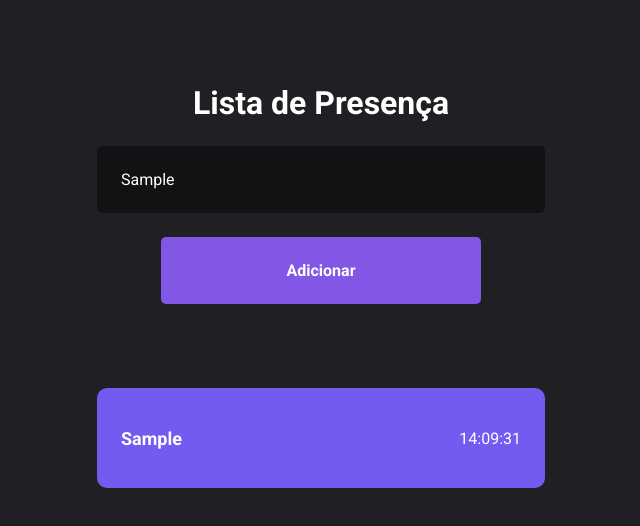
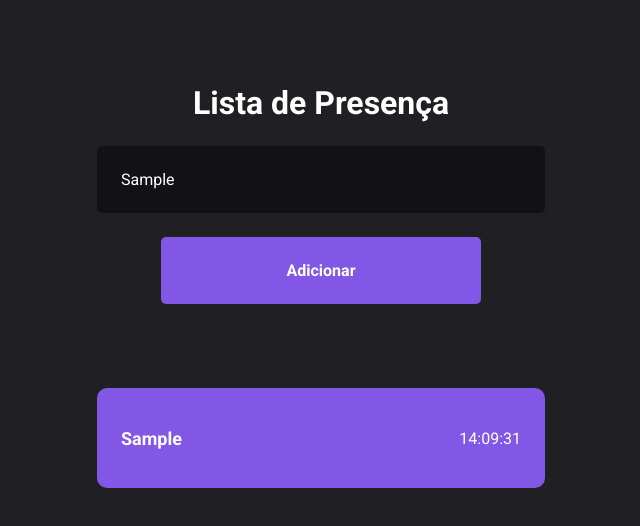
Before and after one commit to luizfranzon/rocketseat-discover, a React (Vite) app in the folder especializar/3-fundamentos-do-reactJS/reactApp/: page / in a window 1280 px wide. Both pictures are taken after typing "Sample" into the empty fields and a click on the button "Adicionar". Shown: the top 526 px of the page, without its empty margins (319-959 px from the left). Built offline with nearby package versions, Linux system fonts and the light colour scheme.

Commit message:
changed Card color

```diff
--- a/especializar/3-fundamentos-do-reactJS/reactApp/src/components/Card/style.css
+++ b/especializar/3-fundamentos-do-reactJS/reactApp/src/components/Card/style.css
@@ -2,7 +2,7 @@
     height: 100px;
     width: 35%;
 
-    background: #735bf2;
+    background: #8257e5;
     color: white;
     border-radius: 10px;
     margin-bottom: 20px;
```
